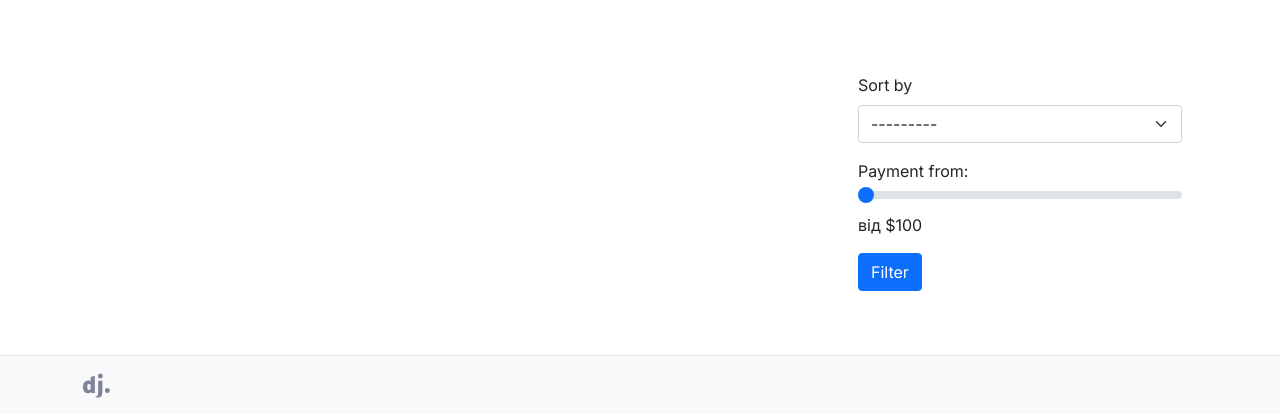
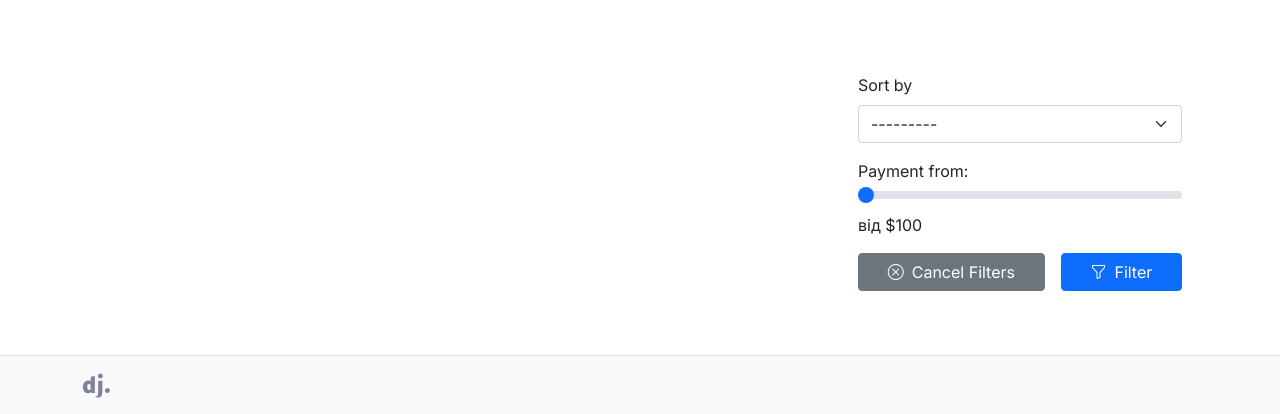
Before and after one commit to djinni-co/djinni-jobs-search-test, a Django app: page / in a window 1280 px wide. Shown: the part 1415-1829 px from the top of the page. Run offline with Django 4.2, Linux system fonts and the light colour scheme; data that the repository does not hold is empty; some libraries are stand-ins or nearby versions.

Commit message:
little UI tweak

```diff
--- a/app/templates/jobs/list.html
+++ b/app/templates/jobs/list.html
@@ -93,11 +93,14 @@
                           </div>
                         </div>
 
-                        <p class="text-muted">
-                          <i class="bi bi-calendar-event"> {{ job.published|date:"F j, Y" }}</i> |
-                          <i class="bi bi-eye">{{ job.views_count }}</i> |
-                          <i class="bi bi-journal-check">{{ job.applications_count }}</i>
+                        <p class="text-muted d-flex align-items-center">
+                          <i class="bi bi-calendar-event me-2"></i> {{ job.published|date:"F j, Y" }}
+                          <span class="mx-2">|</span>
+                          <i class="bi bi-eye me-2"></i> {{ job.views_count }}
+                          <span class="mx-2">|</span>
+                          <i class="bi bi-journal-check me-2"></i> {{ job.applications_count }}
                         </p>
+
                       </div>
                       {% endfor %}
 
@@ -193,7 +196,14 @@
                     <input type="range" name="salary_min" min="100" max="10000" step="100" value="{{ filter.data.salary_min|default:'0' }}" class="form-range" id="salaryRange">
                     <span>від $<span id="salaryValue">{{ filter.data.salary_min|default:'100' }}</span></span>
                   </div>
-                  <button type="submit" class="btn btn-primary">Filter</button>
+                  <div class="d-flex justify-content-between">
+                    <a href="{% url 'jobs_list' %}" class="btn btn-secondary flex-grow-1 me-2 d-flex align-items-center justify-content-center">
+                        <i class="bi bi-x-circle me-2"></i>Cancel Filters
+                    </a>
+                    <button type="submit" class="btn btn-primary flex-grow-1 ms-2 d-flex align-items-center justify-content-center">
+                        <i class="bi bi-funnel me-2"></i>Filter
+                    </button>
+                  </div>
                 </form>
               </div>
             </div>
```
